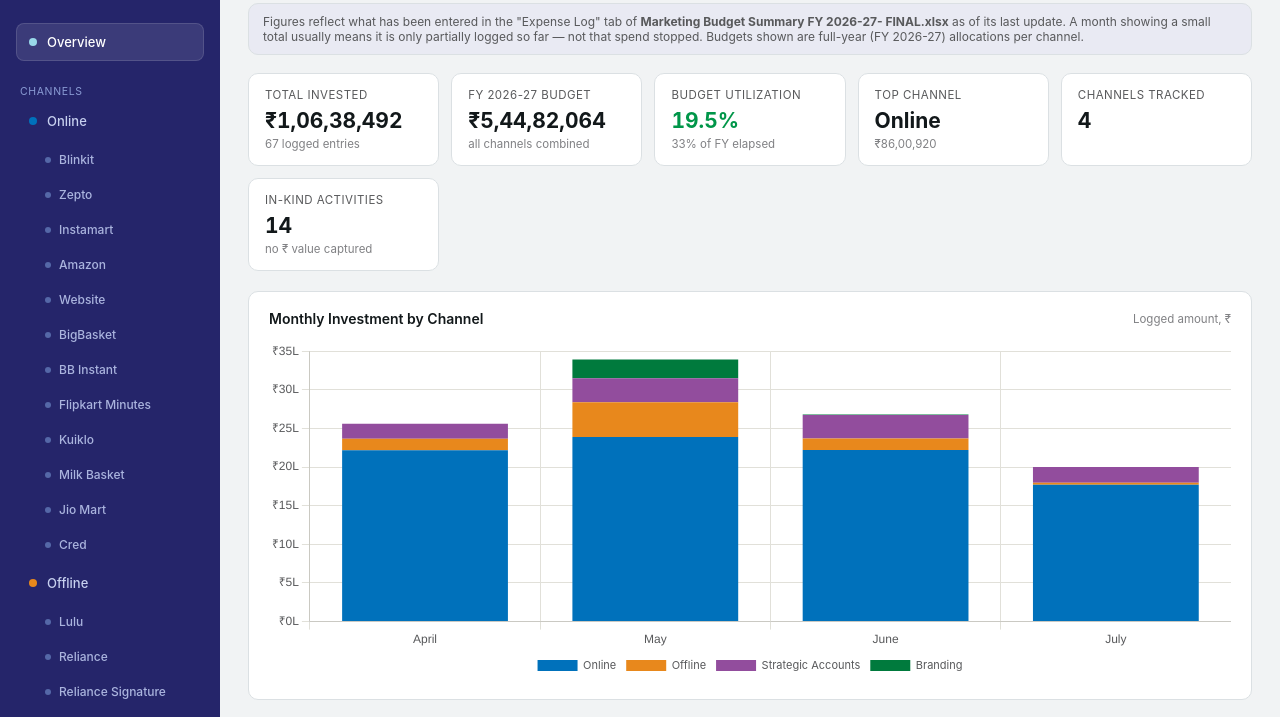
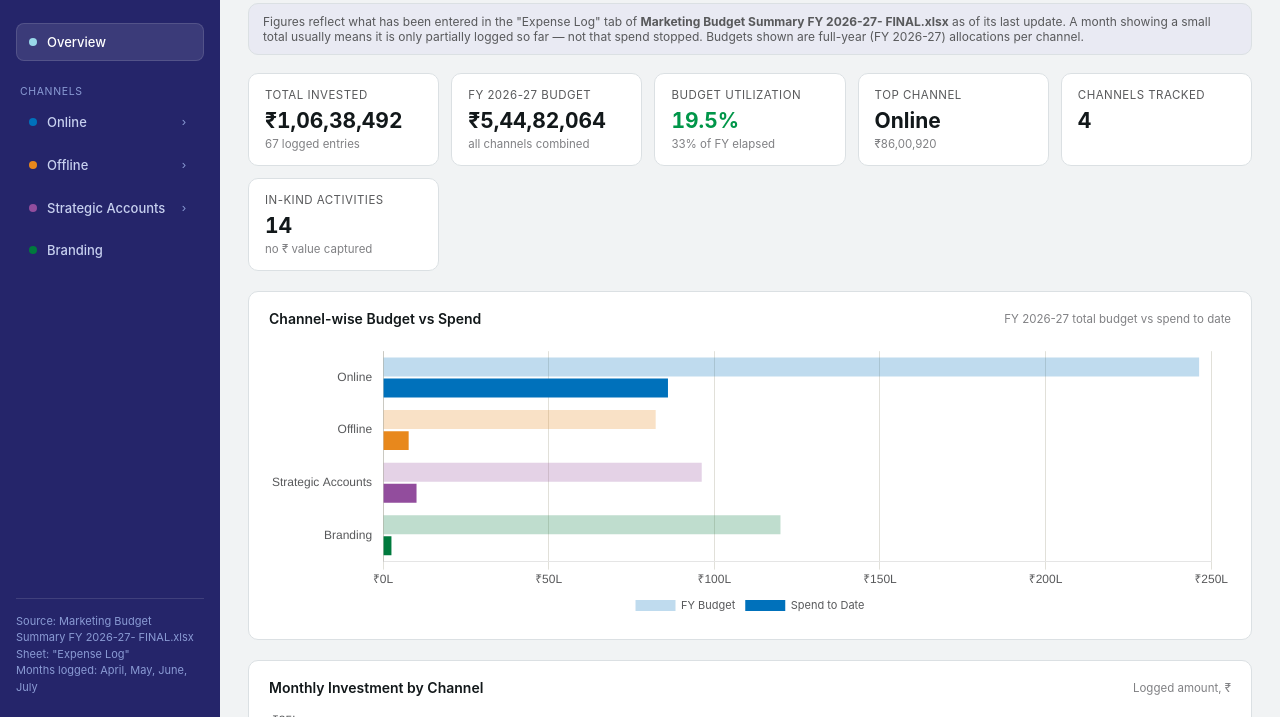
Before and after one commit to Nitish-Dobra/dobra-marketing-dashboard, a plain HTML site: page index.html in a window 1280 px wide. Shown: the part 83-800 px from the top of the page. Drawn offline with Linux system fonts and the light colour scheme.

Commit message:
Marketing investment dashboard refresh

```diff
--- a/index.html
+++ b/index.html
@@ -107,6 +107,16 @@
   .nav-item .dot{width:8px;height:8px;border-radius:50%;background:#5568A8;flex-shrink:0;}
   .nav-item:hover{background:rgba(255,255,255,0.06);}
   .nav-item.active{background:rgba(255,255,255,0.1);color:#fff;border-color:rgba(255,255,255,0.12);}
+  .nav-item .nav-label-text{flex:1;}
+  .nav-toggle{
+    background:transparent;border:none;color:#8A9BD4;cursor:pointer;
+    font-size:13px;padding:2px 5px;line-height:1;border-radius:4px;
+    flex-shrink:0;transform:rotate(0deg);transition:transform .15s ease,background .15s ease;
+  }
+  .nav-toggle:hover{background:rgba(255,255,255,0.1);color:#fff;}
+  .nav-toggle.open{transform:rotate(90deg);}
+  .nav-subgroup{display:none;flex-direction:column;gap:4px;}
+  .nav-subgroup.open{display:flex;}
   .nav-subitem{
     display:flex;align-items:center;gap:8px;
     padding:7px 12px 7px 28px;border-radius:7px;cursor:pointer;
@@ -227,6 +237,10 @@
     <!-- OVERVIEW -->
     <div class="view active" id="view-overview">
       <div class="kpi-row" id="ovKpis"></div>
+      <div class="panel">
+        <div class="panel-head"><h3>Channel-wise Budget vs Spend</h3><span class="hint">FY 2026-27 total budget vs spend to date</span></div>
+        <canvas id="ovChannelBudgetBar"></canvas>
+      </div>
       <div class="panel">
         <div class="panel-head"><h3>Monthly Investment by Channel</h3><span class="hint">Logged amount, ₹</span></div>
         <canvas id="ovTrend" class="barcanvas-tall"></canvas>
@@ -1298,6 +1312,24 @@ function renderOverview(){
     ${kpi('In-kind Activities', inKind(rows).length, 'no ₹ value captured')}
   `;
 
+  // Channel-wise Budget vs Spend (one bar pair per channel)
+  destroyChart('ovChannelBudgetBar');
+  const ctxCB = document.getElementById('ovChannelBudgetBar').getContext('2d');
+  charts.ovChannelBudgetBar = new Chart(ctxCB,{type:'bar',data:{
+    labels: CHANNELS,
+    datasets:[
+      {label:'FY Budget', backgroundColor: CHANNELS.map(c=>channelColor(c)+'40'), data: CHANNELS.map(c=>DATA.budgets[c].total)},
+      {label:'Spend to Date', backgroundColor: CHANNELS.map(channelColor), data: CHANNELS.map(c=>byChannelTotal[c])}
+    ]
+  },options:{indexAxis:'y',
+    plugins:{legend:{position:'bottom',labels:{color:chartTextColor(),font:{family:'Inter',size:11}}},
+      tooltip:{callbacks:{label:ctx=>ctx.dataset.label+': '+money(ctx.raw)}}},
+    scales:{
+      x:{ticks:{color:chartTextColor(), callback:v=>'₹'+(v/100000).toFixed(0)+'L'}, grid:{color:chartGridColor()}},
+      y:{ticks:{color:chartTextColor()}, grid:{display:false}}
+    }
+  }});
+
   // Monthly trend stacked bar by channel
   destroyChart('ovTrend');
   const monthsShown = filters.month==='all' ? DATA.months : [filters.month];
@@ -1631,11 +1663,15 @@ CHANNELS.forEach(c=>{
 function buildNav(){
   const navChannels = document.getElementById('navChannels');
   navChannels.innerHTML = CHANNELS.map(c=>{
-    const chanItem = `<div class="nav-item" data-view="${slug(c)}"><span class="dot" style="background:${channelColor(c)};"></span>${c}</div>`;
-    const subItems = Object.keys(DATA.accountBudgets[c]||{}).map(a=>
+    const s = slug(c);
+    const acctNames = Object.keys(DATA.accountBudgets[c]||{});
+    const toggle = acctNames.length ? `<button class="nav-toggle" data-toggle="${s}" aria-label="Expand ${c} accounts" title="Expand ${c} accounts">&rsaquo;</button>` : '';
+    const chanItem = `<div class="nav-item" data-view="${s}"><span class="dot" style="background:${channelColor(c)};"></span><span class="nav-label-text">${c}</span>${toggle}</div>`;
+    if(!acctNames.length) return chanItem;
+    const subItems = acctNames.map(a=>
       `<div class="nav-subitem" data-view="${acctSlug(c,a)}"><span class="dot"></span>${a}</div>`
     ).join('');
-    return chanItem + subItems;
+    return chanItem + `<div class="nav-subgroup" id="subgroup-${s}">${subItems}</div>`;
   }).join('');
 
   const main = document.querySelector('.main');
@@ -1666,7 +1702,21 @@ function buildNav(){
       document.getElementById('view-'+v).classList.add('active');
       document.getElementById('viewTitle').textContent = TITLES[v][0];
       document.getElementById('viewDesc').textContent = TITLES[v][1];
+      const group = item.closest('.nav-subgroup');
+      if(group){
+        group.classList.add('open');
+        document.querySelector(`.nav-toggle[data-toggle="${group.id.replace('subgroup-','')}"]`)?.classList.add('open');
+      }
       renderAll();
+    });
+  });
+
+  document.querySelectorAll('.nav-toggle').forEach(btn=>{
+    btn.addEventListener('click', e=>{
+      e.stopPropagation();
+      const s = btn.dataset.toggle;
+      btn.classList.toggle('open');
+      document.getElementById('subgroup-'+s).classList.toggle('open');
     });
   });
 }
```
